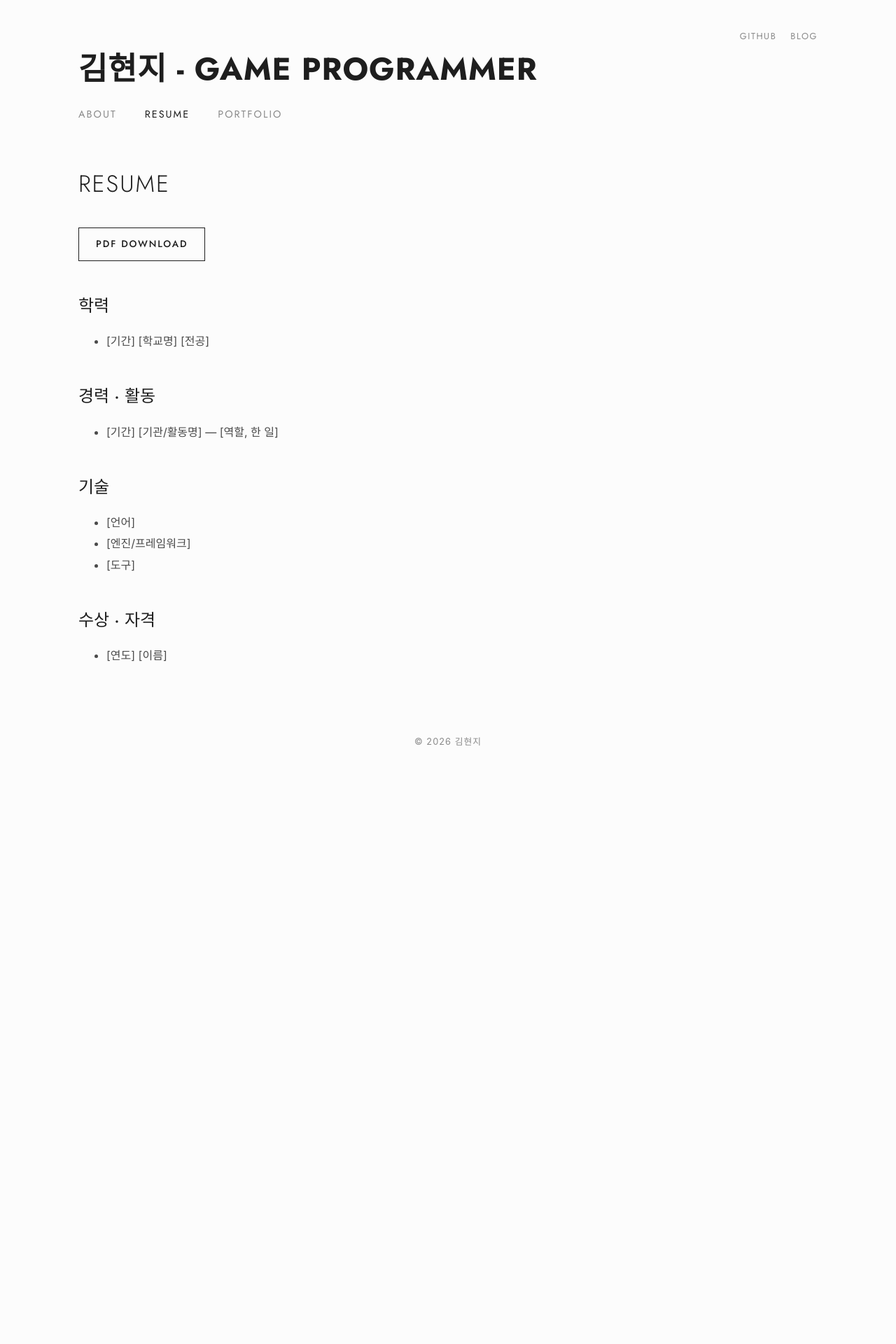
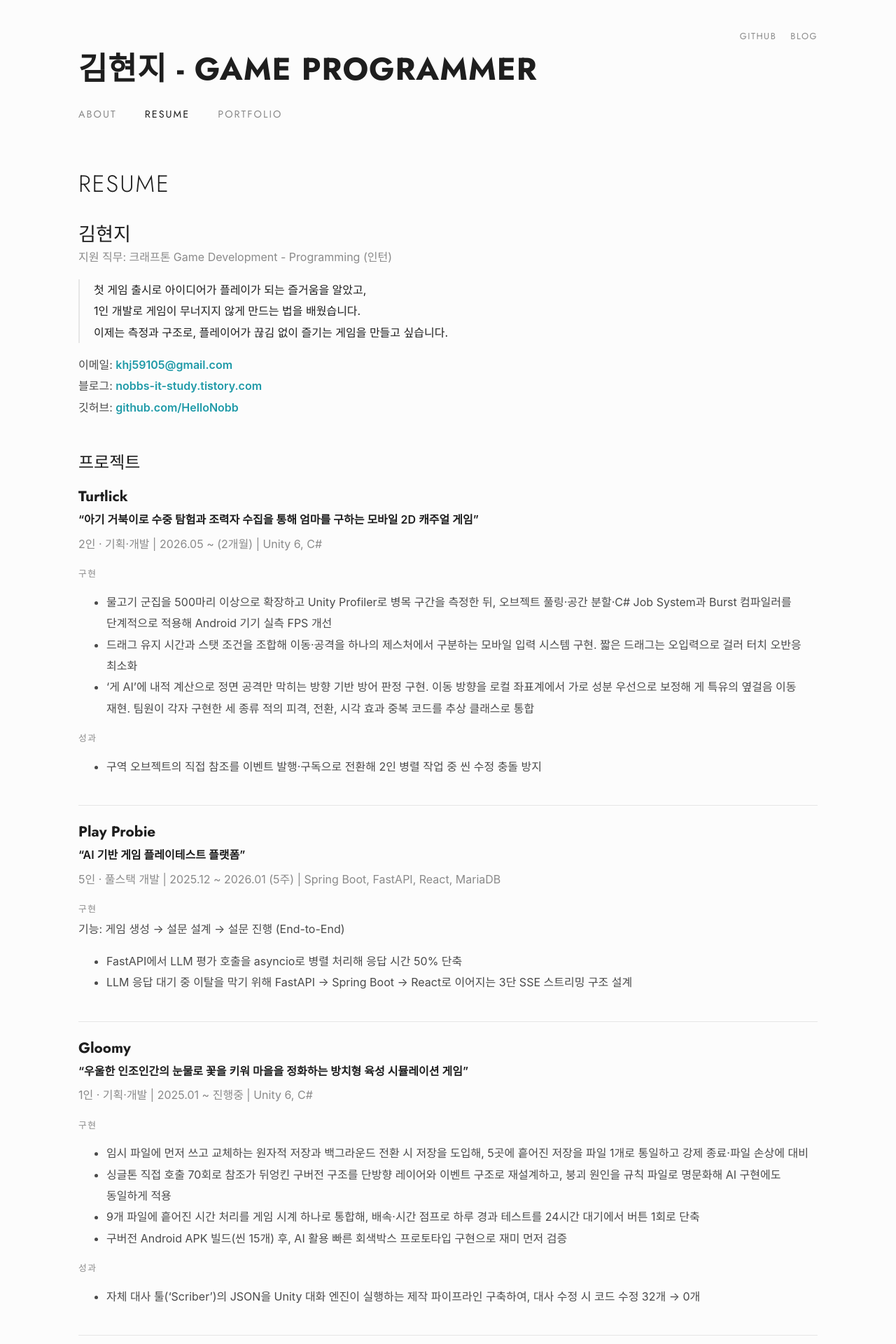
Before and after one commit to HelloNobb/HelloNobb.github.io, a Jekyll site: the page built from resume.md, in a window 1280 px wide. Shown: the top 1920 px of the page at 70% size. Built offline with Jekyll 4.4.1, drawn with Linux system fonts in a browser that asks for light colours; some web fonts are replaced; before the commit the page ends 1136 px from its top, so only the background shows below that; some of the changed text lies outside the part shown.

Commit message:
Fill in resume and four projects from the user's resume
Adds Gloomy, Turtlick, Computer Escape and Play Probie as project files,
renders them into the resume page, and shows the PDF button only when
assets/resume.pdf exists. Phone number and birth date are left off the
public site.

```diff
--- a/_config.yml
+++ b/_config.yml
@@ -1,9 +1,10 @@
 # 사이트 기본 정보 — [대괄호] 부분을 실제 내용으로 바꾸세요.
 title: "김현지"
 role: "Game Programmer"
-slogan:
-  "첫 게임 출시로 아이디어가 플레이가 되는 즐거움을 알았고, 1인 개발로 그 게임이 무너지지 않게 만드는 법을 배웠습니다.
-  이제는 측정과 구조로, 플레이어가 끊김 없이 즐기는 게임을 만드는 게임 개발자가 되고자 합니다."
+slogan: |                       # 줄바꿈이 그대로 표시됩니다
+  첫 게임 출시로 아이디어가 플레이가 되는 즐거움을 알았고,
+  1인 개발로 게임이 무너지지 않게 만드는 법을 배웠습니다.
+  이제는 측정과 구조로, 플레이어가 끊김 없이 즐기는 게임을 만들고 싶습니다.
 avatar: /assets/profile.jpg     # 프로필 사진 경로 (예: /assets/profile.jpg)
 email: "khj59105@gmail.com"
 
@@ -29,3 +30,4 @@ defaults:
 
 exclude:
   - README.md
+  - CLAUDE.md
--- a/_layouts/default.html
+++ b/_layouts/default.html
@@ -4,7 +4,7 @@
   <meta charset="utf-8">
   <meta name="viewport" content="width=device-width, initial-scale=1">
   <title>{% if page.title %}{{ page.title }} · {% endif %}{{ site.title }} - {{ site.role }}</title>
-  <meta name="description" content="{{ page.summary | default: site.slogan }}">
+  <meta name="description" content="{{ page.summary | default: site.slogan | strip_newlines }}">
   <link rel="preconnect" href="https://fonts.googleapis.com">
   <link rel="preconnect" href="https://fonts.gstatic.com" crossorigin>
   <link rel="stylesheet" href="https://fonts.googleapis.com/css2?family=Jost:wght@300;400;500;700&display=swap">
--- /dev/null
+++ b/_projects/computer-escape.md
@@ -0,0 +1,22 @@
+---
+title: "Computer Escape"
+date: 2023-09-01
+cover: /assets/projects/placeholder.svg   # 대표 GIF로 교체: /assets/projects/computer-escape/cover.gif
+summary: "컴퓨터 속에 갇힌 주인공이 미니게임과 퍼즐을 풀어 탈출하는 모바일 방탈출 어드벤처 게임"
+role: "팀장, 기획 리드, 클라이언트 개발"
+team: "8인"
+period: "2023.09 (2개월)"
+stack: ["Lua", "Solar2D (Corona SDK)"]
+points:
+  - "스토리·미니게임 기획을 이끌며 로비 이동·카메라와 미니게임 1종을 직접 개발, 8인 팀 2개월 만에 Google Play 출시"
+  - "카메라·충돌 컴포넌트가 없는 엔진에서 카메라와 이동 제한을 직접 구현, 공용 이동 로직을 팀 씬 18개에서 재사용"
+links:
+  github:
+  video:
+  play: https://play.google.com/store/apps/details?id=com.solar2d.app.Computer_Escape&hl=ko
+---
+
+#### 구현 및 성과
+
+- 스토리와 미니게임 기획을 이끌면서 로비 이동·카메라와 미니게임 1종을 직접 개발해, 8인 팀에서 2개월 만에 Google Play 출시까지 완주
+- 카메라·충돌 컴포넌트가 없는 엔진에서 카메라와 이동 제한을 직접 구현, 공용 이동 로직이 팀 씬 18개에서 재사용
--- /dev/null
+++ b/_projects/gloomy.md
@@ -0,0 +1,28 @@
+---
+title: "Gloomy"
+date: 2025-01-01
+cover: /assets/projects/placeholder.svg   # 대표 GIF로 교체: /assets/projects/gloomy/cover.gif
+summary: "우울한 인조인간의 눈물로 꽃을 키워 마을을 정화하는 방치형 육성 시뮬레이션 게임"
+role: "기획·개발"
+team: "1인"
+period: "2025.01 ~ 진행중"
+stack: ["Unity 6", "C#"]
+points:
+  - "자체 대사 툴('Scriber')의 JSON을 Unity 대화 엔진이 실행하는 제작 파이프라인 구축, 대사 수정 시 코드 수정 32개 → 0개"
+  - "원자적 저장과 백그라운드 전환 시 저장으로 5곳에 흩어진 저장을 파일 1개로 통일"
+links:
+  github:
+  video:
+  play:
+---
+
+#### 구현
+
+- 임시 파일에 먼저 쓰고 교체하는 원자적 저장과 백그라운드 전환 시 저장을 도입해, 5곳에 흩어진 저장을 파일 1개로 통일하고 강제 종료·파일 손상에 대비
+- 싱글톤 직접 호출 70회로 참조가 뒤엉킨 구버전 구조를 단방향 레이어와 이벤트 구조로 재설계하고, 붕괴 원인을 규칙 파일로 명문화해 AI 구현에도 동일하게 적용
+- 9개 파일에 흩어진 시간 처리를 게임 시계 하나로 통합해, 배속·시간 점프로 하루 경과 테스트를 24시간 대기에서 버튼 1회로 단축
+- 구버전 Android APK 빌드(씬 15개) 후, AI 활용 빠른 회색박스 프로토타입 구현으로 재미 먼저 검증
+
+#### 성과
+
+- 자체 대사 툴('Scriber')의 JSON을 Unity 대화 엔진이 실행하는 제작 파이프라인 구축하여, 대사 수정 시 코드 수정 32개 → 0개
--- /dev/null
+++ b/_projects/play-probie.md
@@ -0,0 +1,24 @@
+---
+title: "Play Probie"
+date: 2025-12-01
+cover: /assets/projects/placeholder.svg   # 대표 이미지로 교체: /assets/projects/play-probie/cover.gif
+summary: "AI 기반 게임 플레이테스트 플랫폼"
+role: "풀스택 개발"
+team: "5인"
+period: "2025.12 ~ 2026.01 (5주)"
+stack: ["Spring Boot", "FastAPI", "React", "MariaDB"]
+points:
+  - "FastAPI에서 LLM 평가 호출을 asyncio로 병렬 처리해 응답 시간 50% 단축"
+  - "LLM 응답 대기 중 이탈을 막기 위해 FastAPI → Spring Boot → React 3단 SSE 스트리밍 구조 설계"
+links:
+  github:
+  video:
+  play:
+---
+
+#### 구현
+
+기능: 게임 생성 → 설문 설계 → 설문 진행 (End-to-End)
+
+- FastAPI에서 LLM 평가 호출을 asyncio로 병렬 처리해 응답 시간 50% 단축
+- LLM 응답 대기 중 이탈을 막기 위해 FastAPI → Spring Boot → React로 이어지는 3단 SSE 스트리밍 구조 설계
--- /dev/null
+++ b/_projects/turtlick.md
@@ -0,0 +1,28 @@
+---
+title: "Turtlick"
+date: 2026-05-01
+cover: /assets/projects/placeholder.svg   # 대표 GIF로 교체: /assets/projects/turtlick/cover.gif
+summary: "아기 거북이로 수중 탐험과 조력자 수집을 통해 엄마를 구하는 모바일 2D 캐주얼 게임"
+role: "기획·개발"
+team: "2인"
+period: "2026.05 ~ (2개월)"
+stack: ["Unity 6", "C#"]
+points:
+  - "물고기 군집 500마리 이상 확장, Unity Profiler 측정 후 오브젝트 풀링·공간 분할·Job System·Burst 단계 적용"
+  - "구역 오브젝트의 직접 참조를 이벤트 발행·구독으로 전환해 2인 병렬 작업 중 씬 수정 충돌 방지"
+links:
+  github:
+  video:
+  play:
+---
+
+#### 구현
+
+- 물고기 군집을 500마리 이상으로 확장하고 Unity Profiler로 병목 구간을 측정한 뒤, 오브젝트 풀링·공간 분할·C# Job System과 Burst 컴파일러를 단계적으로 적용해 Android 기기 실측 FPS 개선
+- 드래그 유지 시간과 스탯 조건을 조합해 이동·공격을 하나의 제스처에서 구분하는 모바일 입력 시스템 구현. 짧은 드래그는 오입력으로 걸러 터치 오반응 최소화
+- '게 AI'에 내적 계산으로 정면 공격만 막히는 방향 기반 방어 판정 구현. 이동 방향을 로컬 좌표계에서 가로 성분 우선으로 보정해 게 특유의 옆걸음 이동 재현. 팀원이 각자 구현한 세 종류 적의 피격, 전환, 시각 효과 중복 코드를 추상 클래스로 통합
+
+#### 성과
+
+{% comment %}측정 후 공개: Android 기기에서 물고기 500마리 기준 24 FPS를 60 FPS로 개선{% endcomment %}
+- 구역 오브젝트의 직접 참조를 이벤트 발행·구독으로 전환해 2인 병렬 작업 중 씬 수정 충돌 방지
--- a/assets/style.css
+++ b/assets/style.css
@@ -127,3 +127,13 @@ footer { margin-top: 96px; color: var(--muted); font-size: .8rem; letter-spacing
   .avatar { max-width: 220px; }
   .section-title:not(:first-child) { margin-top: 64px; }
 }
+
+/* Resume */
+blockquote { margin: 16px 0; padding-left: 20px; border-left: 2px solid var(--line); color: var(--strong); }
+.resume-head h2 { margin: 32px 0 0; font-size: 1.7rem; font-weight: 500; }
+.resume-head .muted { margin: 0; }
+.resume-project { padding: 24px 0; border-top: 1px solid var(--line); }
+.resume-project:first-child { border-top: 0; padding-top: 0; }
+.resume-project h3 { margin: 0 0 4px; font-size: 1.3rem; font-weight: 500; }
+.resume-project h3 a { color: var(--strong); }
+.resume-project p { margin: 0 0 4px; }
--- a/index.html
+++ b/index.html
@@ -6,8 +6,7 @@ layout: default
 <section class="about">
   <img class="avatar" src="{{ site.avatar | relative_url }}" alt="프로필 사진" width="300" height="386">
   <div class="intro">
-    <p class="lead">{{ site.slogan }}</p>
-    <p>[소개 문단: 어떤 개발자인지, 관심 분야, 강점을 2~4문장으로]</p>
+    <p class="lead">{{ site.slogan | newline_to_br }}</p>
 
     <h2 class="sub-title">Contact</h2>
     <ul class="contact">
--- a/resume.md
+++ b/resume.md
@@ -6,22 +6,47 @@ permalink: /resume/
 
 # Resume
 
-<a class="button" href="{{ '/assets/resume.pdf' | relative_url }}" download>PDF download</a>
+{% assign pdf = site.static_files | where: "path", "/assets/resume.pdf" | first %}
+{% if pdf %}<a class="button" href="{{ '/assets/resume.pdf' | relative_url }}" download>PDF download</a>{% endif %}
+
+<div class="resume-head">
+  <h2>{{ site.title }}</h2>
+  <p class="muted">지원 직무: 크래프톤 Game Development - Programming (인턴)</p>
+  <blockquote>{{ site.slogan | newline_to_br }}</blockquote>
+  <ul class="contact">
+    <li>이메일: <a href="mailto:{{ site.email }}">{{ site.email }}</a></li>
+    <li>블로그: <a href="https://nobbs-it-study.tistory.com/" target="_blank" rel="noopener">nobbs-it-study.tistory.com</a></li>
+    <li>깃허브: <a href="https://github.com/HelloNobb" target="_blank" rel="noopener">github.com/HelloNobb</a></li>
+  </ul>
+</div>
+
+## 프로젝트
+
+<div class="resume-projects">
+{% assign projects = site.projects | sort: "date" | reverse %}
+{% for p in projects %}
+  <section class="resume-project">
+    <h3><a href="{{ p.url | relative_url }}">{{ p.title }}</a></h3>
+    <p class="summary">“{{ p.summary }}”</p>
+    <p class="muted">{{ p.team }} · {{ p.role }} | {{ p.period }} | {{ p.stack | join: ", " }}</p>
+    {% if p.links.play %}<p><a href="{{ p.links.play }}" target="_blank" rel="noopener">플레이 링크</a></p>{% endif %}
+    {{ p.content }}
+  </section>
+{% endfor %}
+</div>
+
+## 기술 스택
+
+- **Client**: C#, Unity 6 (2D URP), Unity Profiler, C# Job System, Burst
+- **Server**: Java·Spring Boot, Python·FastAPI, MariaDB
+- **Language**: C, C#, Java, Python, TypeScript
+- **Tools**: Git, Claude Code
 
 ## 학력
 
-- [기간] [학교명] [전공]
+- 2027-08 동덕여자대학교 컴퓨터학과 (졸업 예정)
+- 2026-01 크래프톤 부트캠프 정글 11기 (수료)
 
-## 경력 · 활동
+## 자격증
 
-- [기간] [기관/활동명] — [역할, 한 일]
-
-## 기술
-
-- [언어]
-- [엔진/프레임워크]
-- [도구]
-
-## 수상 · 자격
-
-- [연도] [이름]
+- 2026-09 정보처리기사
```
Also changed, not shown: _projects/project-a.md (deleted, +0 -36 lines), _projects/project-b.md (deleted, +0 -36 lines), README.md, 1 other file.
